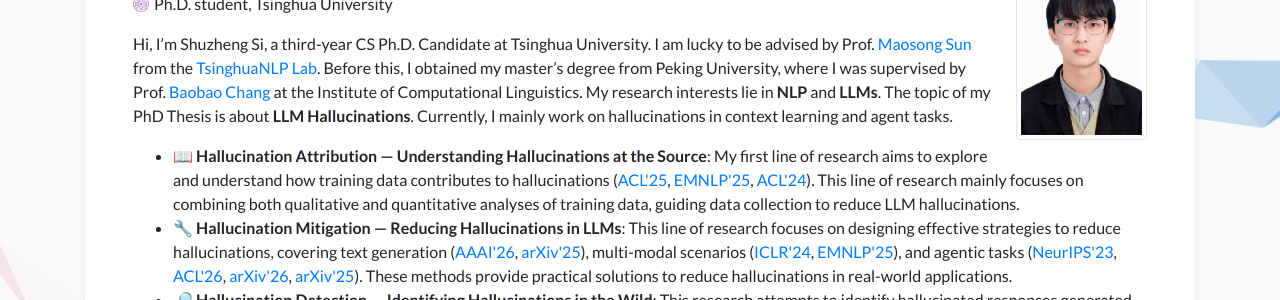
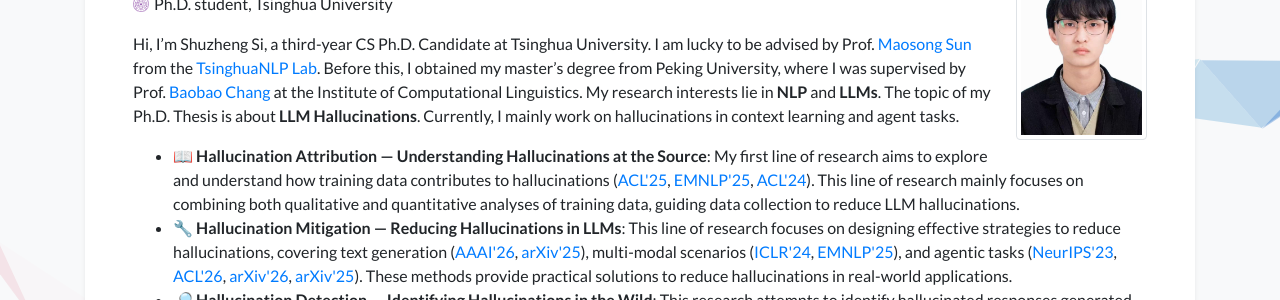
Before and after one commit to S1s-Z/s1s-z.github.io, a Jekyll site: the page built from index.html, in a window 1280 px wide. Shown: the part 192-492 px from the top of the page. Built offline with Jekyll 4.4.1, drawn with Linux system fonts in a browser that asks for light colours; a style sheet for code colours, icons or effects is not loaded.

Commit message:
Update profile.yml

```diff
--- a/_data/profile.yml
+++ b/_data/profile.yml
@@ -19,7 +19,7 @@
 # xiaohongshu: 5fa2663000000000010068e2
 
 short_bio: >-
-  Hi, I’m Shuzheng Si, a third-year CS Ph.D. Candidate at Tsinghua University. I am lucky to be advised by Prof. <a href="https://scholar.google.com/citations?hl=en&user=zIgT0HMAAAAJ">Maosong Sun</a> from the <a href="https://nlp.csai.tsinghua.edu.cn">TsinghuaNLP Lab</a>. Before this, I obtained my master’s degree from Peking University, where I was supervised by Prof. <a href="https://scholar.google.com.au/citations?user=LaKNyhQAAAAJ">Baobao Chang</a> at the Institute of Computational Linguistics. My research interests lie in <b>NLP</b> and <b>LLMs</b>. The topic of my PhD Thesis is about <b>LLM Hallucinations</b>. Currently, I mainly work on hallucinations in context learning and agent tasks.
+  Hi, I’m Shuzheng Si, a third-year CS Ph.D. Candidate at Tsinghua University. I am lucky to be advised by Prof. <a href="https://scholar.google.com/citations?hl=en&user=zIgT0HMAAAAJ">Maosong Sun</a> from the <a href="https://nlp.csai.tsinghua.edu.cn">TsinghuaNLP Lab</a>. Before this, I obtained my master’s degree from Peking University, where I was supervised by Prof. <a href="https://scholar.google.com.au/citations?user=LaKNyhQAAAAJ">Baobao Chang</a> at the Institute of Computational Linguistics. My research interests lie in <b>NLP</b> and <b>LLMs</b>. The topic of my Ph.D. Thesis is about <b>LLM Hallucinations</b>. Currently, I mainly work on hallucinations in context learning and agent tasks.
   <br>
   <ul class="pub">
       <li>
```
